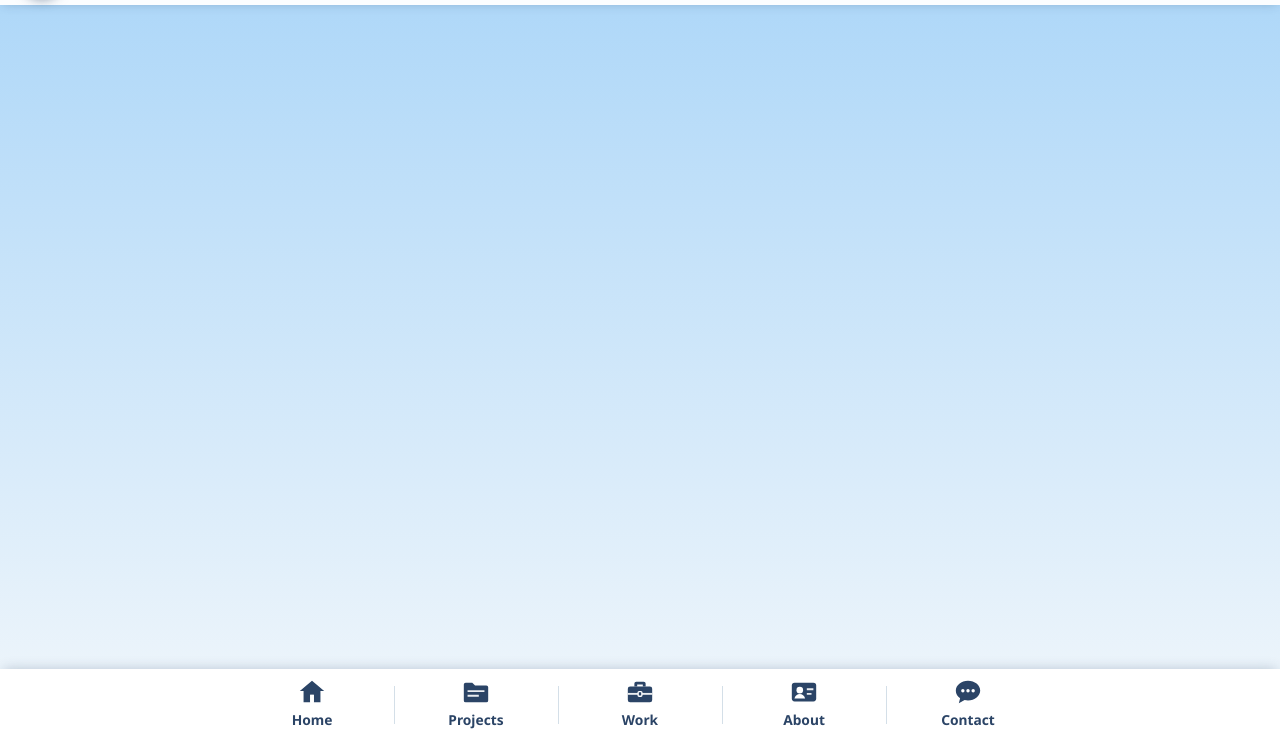
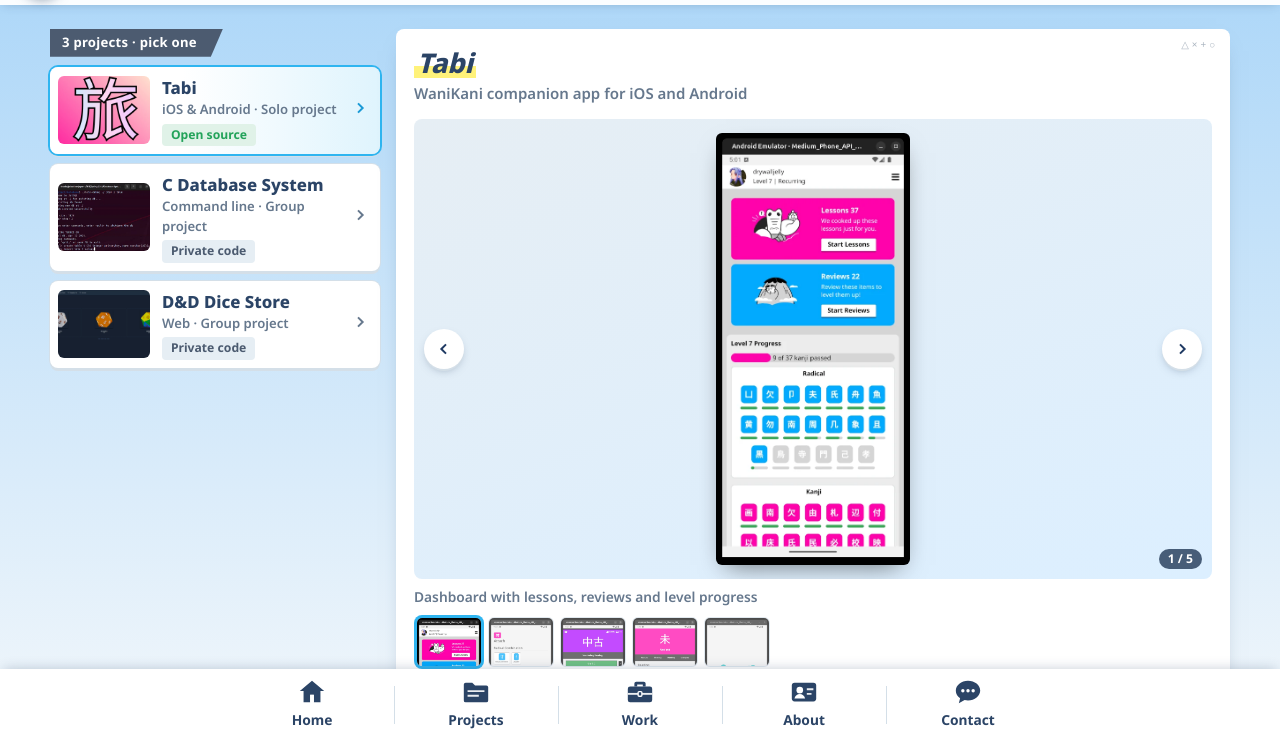
Before and after one commit to cicadaenjoyer/NeoCicadaHub, an Astro site: page /projects in a window 1280 px wide. Shown: the part 59-800 px from the top of the page. Built offline with nearby package versions, Linux system fonts and the light colour scheme; Astro itself is replaced by a stand-in of ours.

Commit message:
feat: project list and detail routes
Co-Authored-By: Claude Opus 5.5 <noreply@anthropic.com>

```diff
--- /dev/null
+++ b/src/components/projects/Gallery.astro
@@ -0,0 +1,87 @@
+---
+import { getImage } from "astro:assets";
+import type { ImageMetadata } from "astro";
+
+interface Props {
+  title: string;
+  tone: "light" | "dark" | "navy";
+  images: { src: ImageMetadata; caption: string; video?: { mp4: string; webm: string } }[];
+}
+const { title, tone, images } = Astro.props;
+
+const items = await Promise.all(
+  images.map(async (im) => {
+    const full = await getImage({ src: im.src, width: Math.min(im.src.width, 1200), format: "webp" });
+    const thumb = await getImage({ src: im.src, width: 128, format: "webp" });
+    return { ...im, full, thumb: thumb.src, alt: `${title}: ${im.caption}` };
+  }),
+);
+const first = items[0]!;
+const many = items.length > 1;
+const chev = (d: 1 | -1) => (d > 0 ? "m9 5 7 7-7 7" : "m15 5-7 7 7 7");
+---
+<figure class="gal" data-gallery>
+  <div
+    class="gstage"
+    data-tone={tone}
+    data-stage
+    tabindex={many ? 0 : undefined}
+    role={many ? "group" : undefined}
+    aria-label={many ? `${title} screenshots` : undefined}
+  >
+    {first.video ? (
+      <video autoplay muted loop playsinline poster={first.full.src} aria-label={first.alt}>
+        <source src={first.video.webm} type="video/webm" />
+        <source src={first.video.mp4} type="video/mp4" />
+      </video>
+    ) : (
+      <img src={first.full.src} alt={first.alt} width={first.full.attributes.width} height={first.full.attributes.height} />
+    )}
+    {many && (
+      <>
+        <button class="round p" type="button" data-gstep="-1" aria-label="Previous image"><svg width="16" height="16" viewBox="0 0 24 24" fill="none" stroke="currentColor" stroke-width="3" aria-hidden="true"><path d={chev(-1)}></path></svg></button>
+        <button class="round n" type="button" data-gstep="1" aria-label="Next image"><svg width="16" height="16" viewBox="0 0 24 24" fill="none" stroke="currentColor" stroke-width="3" aria-hidden="true"><path d={chev(1)}></path></svg></button>
+      </>
+    )}
+    <span class="gcount">1 / {items.length}</span>
+  </div>
+  <figcaption class="gcap">{first.caption}</figcaption>
+  {many && (
+    <div class="thumbs">
+      {items.map((it, i) => (
+        <button
+          type="button"
+          data-img={i}
+          aria-label={`Show image ${i + 1}`}
+          aria-current={i === 0 ? "true" : "false"}
+          data-full={it.full.src}
+          data-alt={it.alt}
+          data-caption={it.caption}
+          data-mp4={it.video?.mp4}
+          data-webm={it.video?.webm}
+        >
+          <img src={it.thumb} alt="" loading="lazy" />
+        </button>
+      ))}
+    </div>
+  )}
+</figure>
+
+<style>
+  .gal { display: grid; gap: 8px; margin: 0; }
+  .gstage { position: relative; height: clamp(260px, 36cqi, 460px); border-radius: 8px; overflow: hidden; display: grid; grid-template: minmax(0, 1fr) / minmax(0, 1fr); place-items: center; padding: 14px;
+    background: linear-gradient(160deg, var(--panel-3), var(--sky-2)); }
+  .gstage[data-tone="dark"] { background: radial-gradient(120% 100% at 50% 0%, #3a2140, #170d1b); }
+  .gstage[data-tone="navy"] { background: radial-gradient(120% 100% at 50% 0%, #26324a, #111827); }
+  .gstage img, .gstage video { max-width: 100%; max-height: 100%; width: auto; height: auto; display: block; border-radius: 6px; box-shadow: 0 10px 24px -10px rgba(0, 0, 0, .55); }
+  .gstage .round { position: absolute; top: 50%; translate: 0 -50%; }
+  .gstage .p { left: 10px; } .gstage .n { right: 10px; }
+  .gcount { position: absolute; right: 10px; bottom: 10px; padding: 1px 9px; border-radius: 10px; font-size: .76rem; font-weight: 700; color: var(--panel);
+    background: color-mix(in srgb, var(--navy-3) 75%, transparent); font-variant-numeric: tabular-nums; }
+  .gcap { margin: 0; font-size: .86rem; color: var(--ink-2); font-weight: 600; }
+  .thumbs { display: flex; gap: 8px; overflow-x: auto; padding: 3px; }
+  .thumbs button { flex: none; width: 64px; height: 48px; border-radius: 5px; overflow: hidden; box-shadow: 0 0 0 1px var(--line); opacity: .7; background: var(--panel-3); }
+  .thumbs button img { width: 100%; height: 100%; object-fit: cover; object-position: top; display: block; }
+  .thumbs button[aria-current="true"] { opacity: 1; box-shadow: 0 0 0 3px var(--cyan); }
+  @container app (max-width: 639px) { .gstage { height: 300px; } }
+</style>
--- /dev/null
+++ b/src/components/projects/ProjectDetail.astro
@@ -0,0 +1,43 @@
+---
+import { render, type CollectionEntry } from "astro:content";
+import Gallery from "./Gallery.astro";
+import Facts from "../ui/Facts.astro";
+import Chip from "../ui/Chip.astro";
+import Button from "../ui/Button.astro";
+
+interface Props { project: CollectionEntry<"projects"> }
+const { project } = Astro.props;
+const p = project.data;
+const { Content } = await render(project);
+---
+<article class="panel pd" id="detail">
+  <span class="deco" aria-hidden="true">△×+○</span>
+  <div class="pd-head">
+    <h2><span class="hl">{p.title}</span></h2>
+    <p>{p.line}</p>
+  </div>
+  <Gallery title={p.title} tone={p.tone} images={p.images} />
+  <Facts items={[{ label: "Platform", value: p.platform }, { label: "Team", value: p.team }]}>
+    <div><dt>Built with</dt><dd><span class="chips">{p.stack.map((s) => <Chip>{s}</Chip>)}</span></dd></div>
+  </Facts>
+  <div class="desc"><Content /></div>
+  <div class="acts">
+    {p.link ? (
+      <Button variant="y" href={p.link} target="_blank" rel="noopener" aria-label={`View ${p.title} code on GitHub (opens in a new tab)`}>View code on GitHub ↗</Button>
+    ) : (
+      <>
+        <Button variant="off">Code is private</Button>
+        <span class="note">This was a class project, so the repository isn't public.</span>
+      </>
+    )}
+  </div>
+</article>
+
+<style>
+  .pd { position: relative; padding: 18px; display: grid; gap: 14px; min-width: 0; scroll-margin-top: 8px; }
+  .pd-head h2 { margin: 0; font-family: var(--f-disp); font-style: italic; font-weight: 800; font-size: 1.7rem; line-height: 1.15; }
+  .pd-head p { margin: 4px 0 0; color: var(--ink-2); font-weight: 600; }
+  .desc :global(p) { margin: 0; line-height: 1.7; max-width: 70ch; }
+  .acts { display: flex; flex-wrap: wrap; align-items: center; gap: 12px 16px; }
+  .note { color: var(--ink-2); font-size: .86rem; font-weight: 600; }
+</style>
--- /dev/null
+++ b/src/components/projects/ProjectList.astro
@@ -0,0 +1,42 @@
+---
+import { Image } from "astro:assets";
+import type { CollectionEntry } from "astro:content";
+import SectionBar from "../ui/SectionBar.astro";
+import Chip from "../ui/Chip.astro";
+
+interface Props { projects: CollectionEntry<"projects">[]; activeId: string }
+const { projects, activeId } = Astro.props;
+---
+<div class="plist">
+  <SectionBar>{projects.length} projects · pick one</SectionBar>
+  {projects.map((p) => (
+    <a class="prow" href={`/projects/${p.id}/#detail`} aria-current={p.id === activeId ? "page" : undefined}>
+      <span class="th"><Image src={p.data.thumb} alt="" width={184} /></span>
+      <span>
+        <b>{p.data.title}</b>
+        <small>{p.data.platform} · {p.data.team}</small>
+        <span class="chips">{p.data.link ? <Chip tone="pub">Open source</Chip> : <Chip>Private code</Chip>}</span>
+      </span>
+      <span class="go" aria-hidden="true"><svg width="16" height="16" viewBox="0 0 24 24" fill="none" stroke="currentColor" stroke-width="3"><path d="m9 5 7 7-7 7"></path></svg></span>
+    </a>
+  ))}
+</div>
+
+<style>
+  .plist { display: grid; gap: 10px; align-content: start; }
+  .prow { position: relative; display: grid; grid-template-columns: 92px minmax(0, 1fr) auto; align-items: center; gap: 12px; padding: 8px 12px 8px 8px; width: 100%; text-align: left; text-decoration: none;
+    background: var(--panel); border-radius: var(--r); box-shadow: 0 0 0 1px var(--line), 0 3px 0 var(--line); transition: box-shadow .12s, translate .12s; }
+  .prow:hover { translate: 0 -1px; box-shadow: 0 0 0 2px color-mix(in srgb, var(--cyan) 60%, transparent), 0 3px 0 var(--line); }
+  .th { width: 92px; height: 68px; border-radius: 6px; overflow: hidden; background: var(--panel-3); }
+  .th img { width: 100%; height: 100%; object-fit: cover; display: block; }
+  .prow b { display: block; font-size: 1.05rem; font-weight: 800; }
+  .prow small { display: block; color: var(--ink-2); font-weight: 600; font-size: .82rem; margin-bottom: 4px; }
+  .go { color: var(--ink-2); }
+  .prow[aria-current="page"] { background: linear-gradient(90deg, var(--panel) 40%, var(--cyan-soft)); box-shadow: 0 0 0 2px var(--cyan), 0 3px 0 var(--line); }
+  .prow[aria-current="page"] .go { color: var(--cyan-2); }
+  @container app (min-width: 1024px) { .plist { position: sticky; top: 0; } }
+  @container app (max-width: 639px) {
+    .prow { grid-template-columns: 80px minmax(0, 1fr) auto; }
+    .th { width: 80px; height: 60px; }
+  }
+</style>
--- /dev/null
+++ b/src/components/projects/ProjectsView.astro
@@ -0,0 +1,17 @@
+---
+import type { CollectionEntry } from "astro:content";
+import ProjectList from "./ProjectList.astro";
+import ProjectDetail from "./ProjectDetail.astro";
+
+interface Props { projects: CollectionEntry<"projects">[]; active: CollectionEntry<"projects"> }
+const { projects, active } = Astro.props;
+---
+<section class="s-projects wrap" aria-label="Projects">
+  <ProjectList projects={projects} activeId={active.id} />
+  <ProjectDetail project={active} />
+</section>
+
+<style>
+  .s-projects { display: grid; gap: 16px; grid-template-columns: minmax(0, 1fr); align-items: start; }
+  @container app (min-width: 1024px) { .s-projects { grid-template-columns: 330px minmax(0, 1fr); } }
+</style>
--- a/src/pages/projects/index.astro
+++ b/src/pages/projects/index.astro
@@ -1,6 +1,11 @@
 ---
+import { getCollection } from "astro:content";
 import AppShell from "../../layouts/AppShell.astro";
+import ProjectsView from "../../components/projects/ProjectsView.astro";
+
+const projects = (await getCollection("projects")).sort((a, b) => a.data.order - b.data.order);
+const active = projects[0]!;
 ---
-<AppShell screen="projects" title="Projects" pageTitle="Projects · Abraham Hernandez" description="Projects built by Abraham Hernandez.">
-  <div class="wrap"></div>
+<AppShell screen="projects" title="Projects" pageTitle="Projects · Abraham Hernandez" description="Projects built by Abraham Hernandez: Tabi, a C database system and a D&D dice store." canonical={`/projects/${active.id}/`}>
+  <ProjectsView projects={projects} active={active} />
 </AppShell>
```
Also changed, not shown: src/pages/projects/[slug].astro (+6 -5 lines), tests/projects.spec.ts (added, +28 -0 lines).
